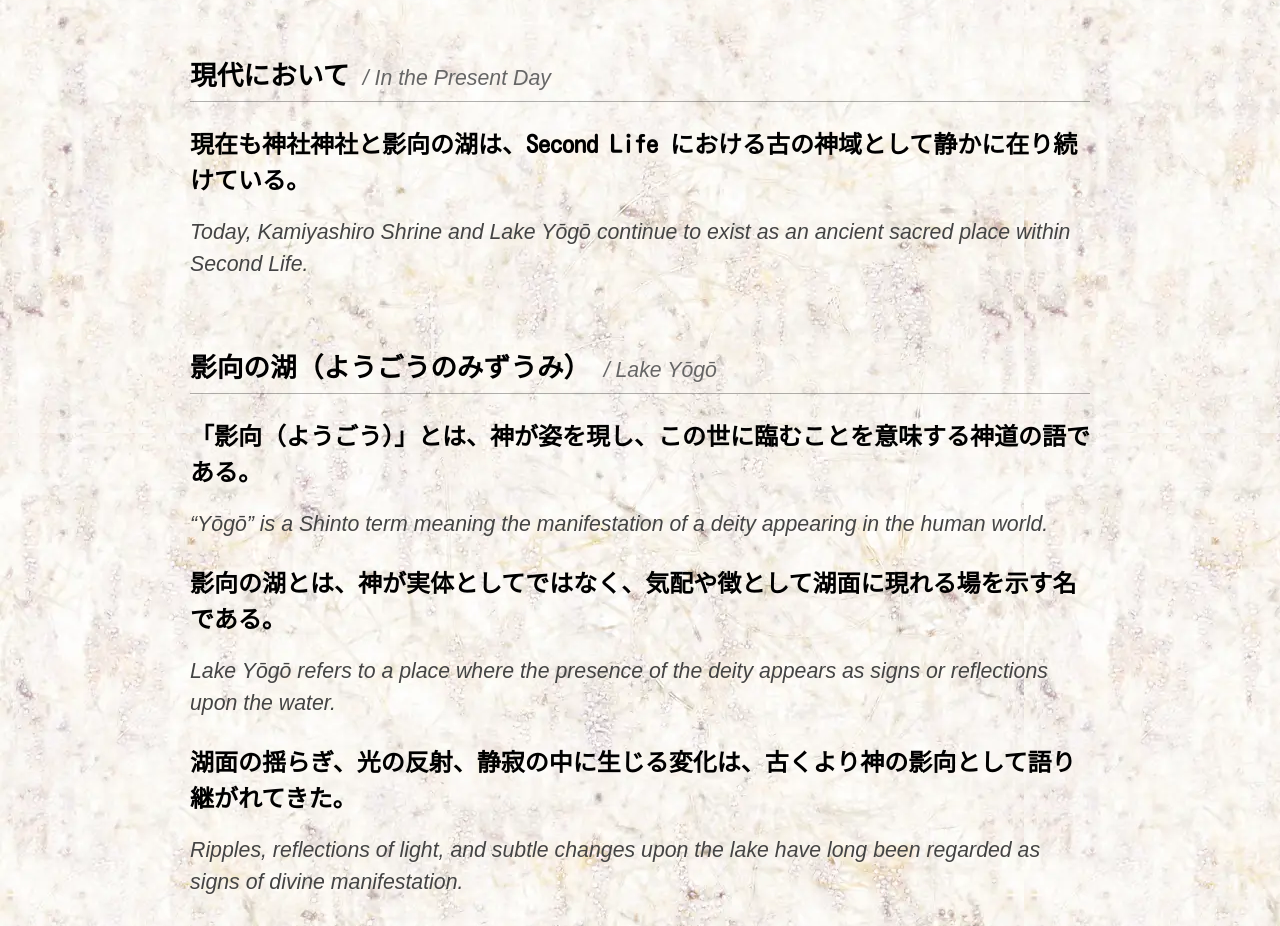
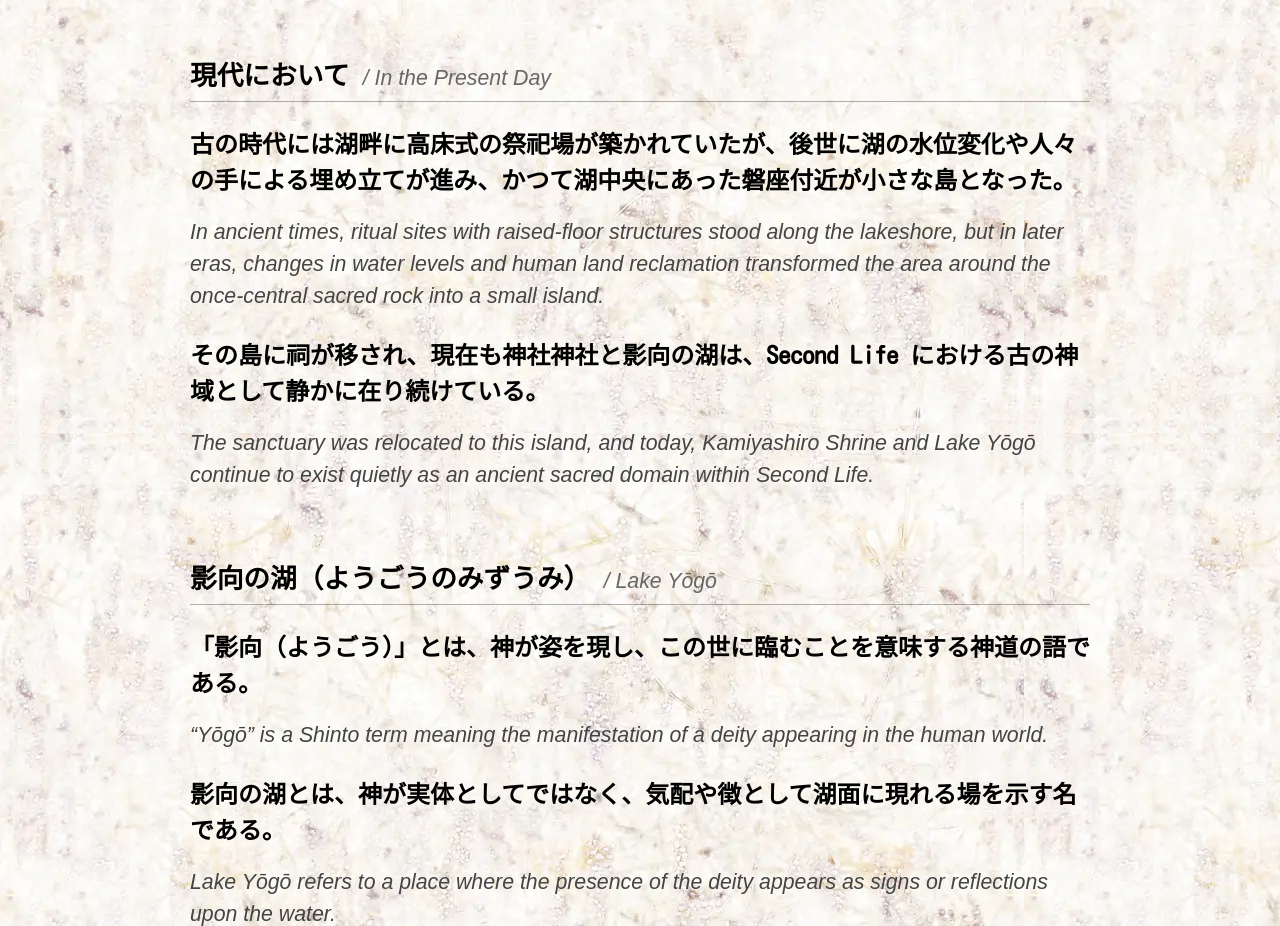
Before and after one commit to kamiyashiro/omikuji, a plain HTML site: page engi.html in a window 1280 px wide. Shown: the part 2639-3565 px from the top of the page. Drawn offline with Linux system fonts and the light colour scheme; a web font is replaced by a local one.

Commit message:
Update engi.html

```diff
--- a/engi.html
+++ b/engi.html
@@ -224,7 +224,6 @@ Kamiyashiro Shrine – An Ancient Shrine Enshrining Lake Yōgō
 <p>御神体：影向の湖（ようごうのみずうみ）、湖中央の磐座岩、および御神水。</p>
 <p class="en">Sacred Objects: Lake Yōgō, the central sacred rock, and the spring water.</p>
 
-<!-- ★ここから新しく追加したセクション★ -->
 <h2>社名「神社神社」の由来 <span class="en">/ Origin of the Name "Kamiyashiro Shrine"</span></h2>
 <p>古来、この地では湖中央の磐座に直接献饌を捧げ、湖そのものを神域とする原始的な祠（ほこら）が営まれていた。</p>
 <p class="en">In ancient times, offerings were made directly to the sacred rock in the center of the lake, and primitive sanctuaries revered the lake itself as divine.</p>
@@ -243,11 +242,13 @@ Kamiyashiro Shrine – An Ancient Shrine Enshrining Lake Yōgō
 
 <p>社名は、湖と水辺の祠が一体であることを示す、古の呼び名をそのまま受け継ぐものである。</p>
 <p class="en">The name preserves the ancient designation, signifying the eternal unity of lake and waterside sanctuary.</p>
-<!-- ★追加セクションここまで★ -->
 
 <h2>現代において <span class="en">/ In the Present Day</span></h2>
-<p>現在も神社神社と影向の湖は、Second Life における古の神域として静かに在り続けている。</p>
-<p class="en">Today, Kamiyashiro Shrine and Lake Yōgō continue to exist as an ancient sacred place within Second Life.</p>
+<p>古の時代には湖畔に高床式の祭祀場が築かれていたが、後世に湖の水位変化や人々の手による埋め立てが進み、かつて湖中央にあった磐座付近が小さな島となった。</p>
+<p class="en">In ancient times, ritual sites with raised-floor structures stood along the lakeshore, but in later eras, changes in water levels and human land reclamation transformed the area around the once-central sacred rock into a small island.</p>
+
+<p>その島に祠が移され、現在も神社神社と影向の湖は、Second Life における古の神域として静かに在り続けている。</p>
+<p class="en">The sanctuary was relocated to this island, and today, Kamiyashiro Shrine and Lake Yōgō continue to exist quietly as an ancient sacred domain within Second Life.</p>
 
 <h2>影向の湖（ようごうのみずうみ） <span class="en">/ Lake Yōgō</span></h2>
 <p>「影向（ようごう）」とは、神が姿を現し、この世に臨むことを意味する神道の語である。</p>
```
